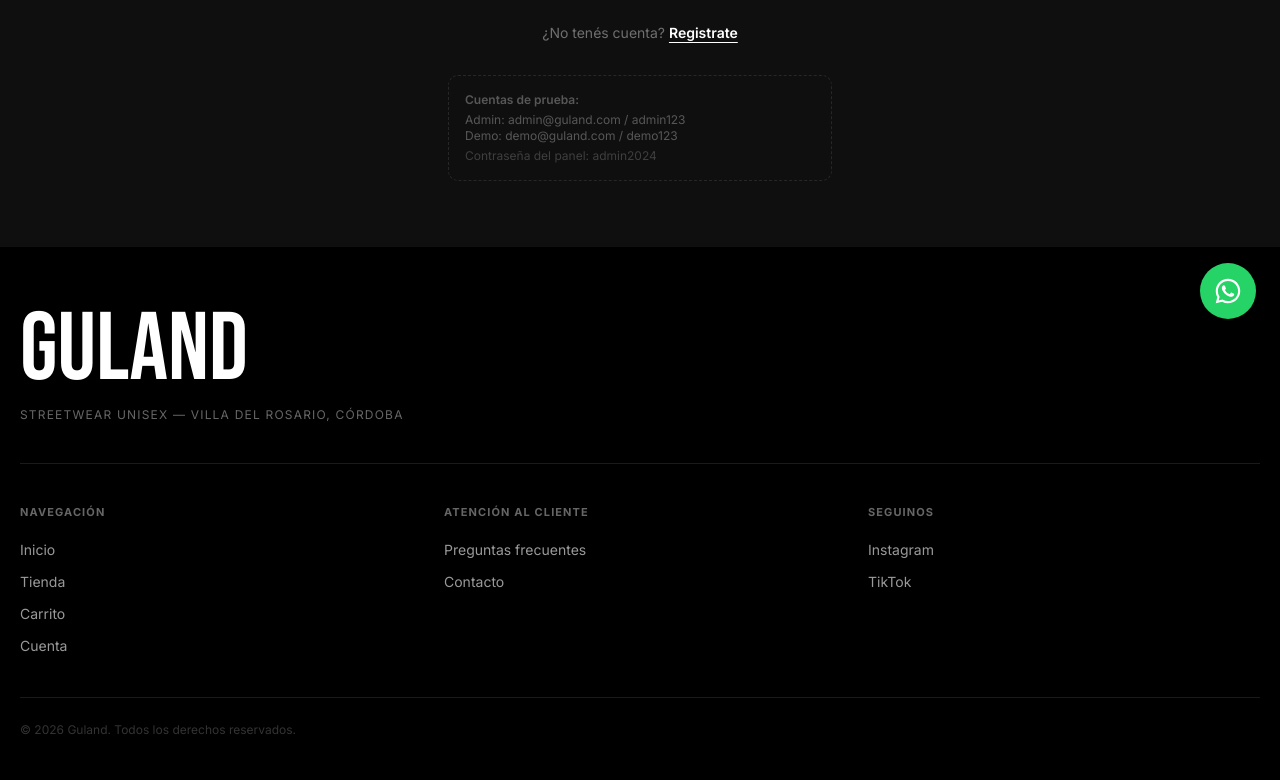
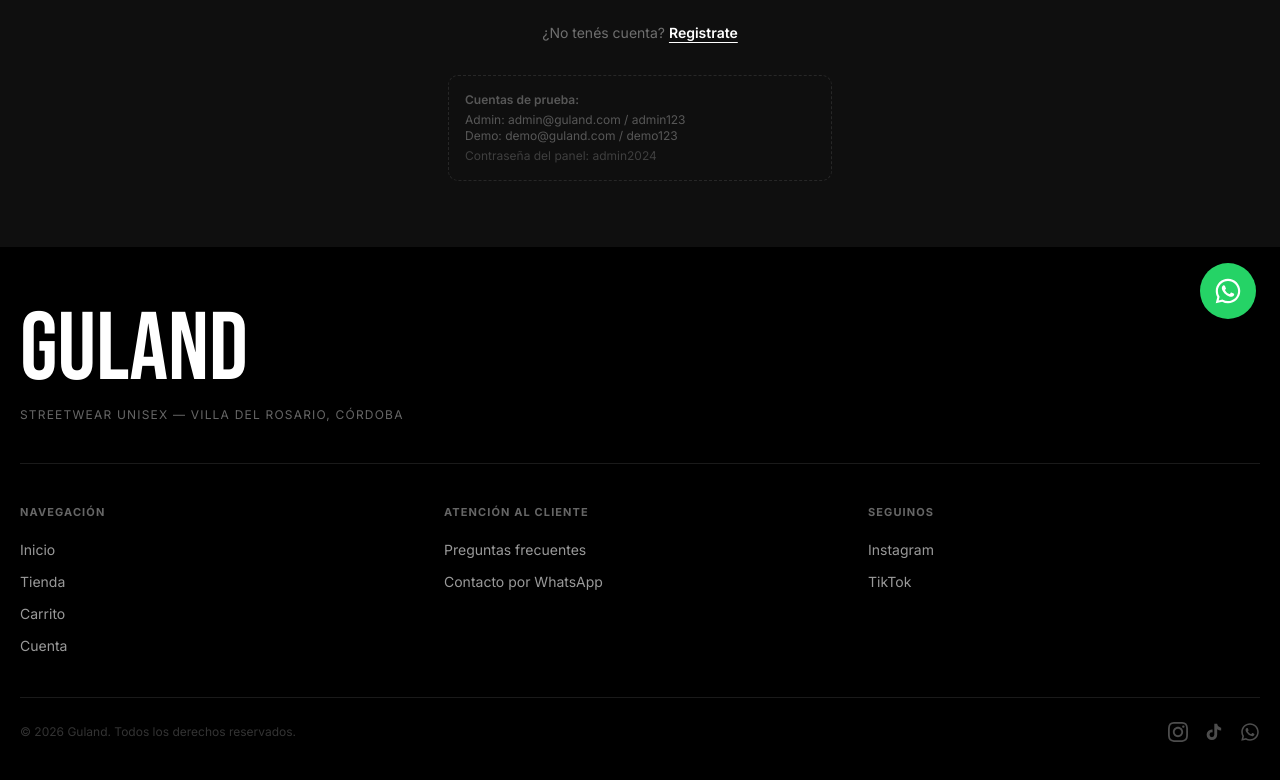
Before and after one commit to MatiasZampetti/Guland, a Next.js app: page /cuenta/login in a window 1280 px wide. Shown: the part 457-1237 px from the top of the page. Built offline with nearby package versions, Linux system fonts and the light colour scheme.

Commit message:
Add real contact info: WhatsApp, Instagram and TikTok links across site
Co-Authored-By: Claude Sonnet 4.6 <noreply@anthropic.com>

```diff
--- a/app/(store)/ayuda/page.tsx
+++ b/app/(store)/ayuda/page.tsx
@@ -55,7 +55,7 @@ export default function AyudaPage() {
       <div className="mt-16 border-t border-white/10 pt-10 text-center">
         <p className="text-sm text-white/40">¿No encontraste lo que buscabas?</p>
         <a
-          href="https://wa.me/5491100000000"
+          href="https://wa.me/5493573498196"
           target="_blank"
           rel="noopener noreferrer"
           className="mt-4 inline-flex items-center gap-3 rounded-full bg-white px-8 py-3 text-xs font-bold tracking-widest text-black transition-opacity hover:opacity-70"
--- a/app/(store)/product/[slug]/page.tsx
+++ b/app/(store)/product/[slug]/page.tsx
@@ -1,10 +1,11 @@
 'use client'
 
-import { use, useState } from 'react'
+import { use, useState, useEffect } from 'react'
 import { notFound } from 'next/navigation'
 import Link from 'next/link'
-import { products } from '@/lib/mock-data'
-import { Size } from '@/types'
+import { Loader2 } from 'lucide-react'
+import { dbToProduct, type DBProduct } from '@/lib/db-mapper'
+import { type Product, Size } from '@/types'
 import { ProductGallery } from '@/components/product/product-gallery'
 import { SizeSelector } from '@/components/product/size-selector'
 import { AddToCartButton } from '@/components/product/add-to-cart-button'
@@ -16,10 +17,29 @@ interface Props {
 
 export default function ProductPage({ params }: Props) {
   const { slug } = use(params)
-  const product = products.find((p) => p.slug === slug)
-  if (!product) notFound()
+  const [product, setProduct] = useState<Product | null>(null)
+  const [notFoundFlag, setNotFoundFlag] = useState(false)
+  const [selectedSize, setSelectedSize] = useState<Size | null>(null)
 
-  const [selectedSize, setSelectedSize] = useState<Size | null>(null)
+  useEffect(() => {
+    fetch(`/api/products?slug=${slug}`)
+      .then((r) => r.json())
+      .then((data: DBProduct[]) => {
+        if (!data?.length) { setNotFoundFlag(true); return }
+        setProduct(dbToProduct(data[0]))
+      })
+      .catch(() => setNotFoundFlag(true))
+  }, [slug])
+
+  if (notFoundFlag) notFound()
+
+  if (!product) {
+    return (
+      <div className="flex min-h-[60vh] items-center justify-center">
+        <Loader2 className="h-6 w-6 animate-spin text-white/40" />
+      </div>
+    )
+  }
 
   return (
     <div className="mx-auto max-w-7xl px-4 sm:px-5 py-8 sm:py-12">
@@ -65,7 +85,6 @@ export default function ProductPage({ params }: Props) {
             <p className="mb-2 text-xs font-bold tracking-widest text-white/40">DESCRIPCIÓN</p>
             <p className="text-sm leading-relaxed text-white/60">{product.description}</p>
           </div>
-
         </div>
       </div>
     </div>
--- a/components/cart/order-summary.tsx
+++ b/components/cart/order-summary.tsx
@@ -4,7 +4,7 @@ import { useCartStore } from '@/lib/store'
 import { Separator } from '@/components/ui/separator'
 import { Button } from '@/components/ui/button'
 
-const WHATSAPP_NUMBER = '5491100000000'
+const WHATSAPP_NUMBER = '5493573498196'
 
 export function OrderSummary() {
   const items = useCartStore((s) => s.items)
--- a/components/layout/footer.tsx
+++ b/components/layout/footer.tsx
@@ -54,12 +54,12 @@ export function Footer() {
               </li>
               <li>
                 <a
-                  href="https://wa.me/5491100000000"
+                  href="https://wa.me/5493573498196"
                   target="_blank"
                   rel="noopener noreferrer"
                   className="text-sm text-white/60 hover:text-white transition-colors"
                 >
-                  Contacto
+                  Contacto por WhatsApp
                 </a>
               </li>
             </ul>
@@ -68,21 +68,71 @@ export function Footer() {
           <div>
             <p className="mb-4 text-[11px] font-bold tracking-widest text-white/40">SEGUINOS</p>
             <ul className="space-y-2">
-              {['Instagram', 'TikTok'].map((s) => (
-                <li key={s}>
-                  <span className="cursor-pointer text-sm text-white/60 hover:text-white transition-colors">
-                    {s}
-                  </span>
-                </li>
-              ))}
+              <li>
+                <a
+                  href="https://www.instagram.com/guland.indumentaria/"
+                  target="_blank"
+                  rel="noopener noreferrer"
+                  className="text-sm text-white/60 hover:text-white transition-colors"
+                >
+                  Instagram
+                </a>
+              </li>
+              <li>
+                <a
+                  href="https://www.tiktok.com/@matigiuliani_"
+                  target="_blank"
+                  rel="noopener noreferrer"
+                  className="text-sm text-white/60 hover:text-white transition-colors"
+                >
+                  TikTok
+                </a>
+              </li>
             </ul>
           </div>
 
         </div>
 
-        <p className="mt-10 border-t border-white/10 pt-6 text-xs text-white/20">
-          © {new Date().getFullYear()} Guland. Todos los derechos reservados.
-        </p>
+        <div className="mt-10 border-t border-white/10 pt-6 flex flex-col sm:flex-row sm:items-center sm:justify-between gap-4">
+          <p className="text-xs text-white/20">
+            © {new Date().getFullYear()} Guland. Todos los derechos reservados.
+          </p>
+          <div className="flex items-center gap-4">
+            <a
+              href="https://www.instagram.com/guland.indumentaria/"
+              target="_blank"
+              rel="noopener noreferrer"
+              aria-label="Instagram"
+              className="text-white/30 hover:text-white transition-colors"
+            >
+              <svg className="h-5 w-5" fill="currentColor" viewBox="0 0 24 24">
+                <path d="M12 2.163c3.204 0 3.584.012 4.85.07 3.252.148 4.771 1.691 4.919 4.919.058 1.265.069 1.645.069 4.849 0 3.205-.012 3.584-.069 4.849-.149 3.225-1.664 4.771-4.919 4.919-1.266.058-1.644.07-4.85.07-3.204 0-3.584-.012-4.849-.07-3.26-.149-4.771-1.699-4.919-4.92-.058-1.265-.07-1.644-.07-4.849 0-3.204.013-3.583.07-4.849.149-3.227 1.664-4.771 4.919-4.919 1.266-.057 1.645-.069 4.849-.069zm0-2.163c-3.259 0-3.667.014-4.947.072-4.358.2-6.78 2.618-6.98 6.98-.059 1.281-.073 1.689-.073 4.948 0 3.259.014 3.668.072 4.948.2 4.358 2.618 6.78 6.98 6.98 1.281.058 1.689.072 4.948.072 3.259 0 3.668-.014 4.948-.072 4.354-.2 6.782-2.618 6.979-6.98.059-1.28.073-1.689.073-4.948 0-3.259-.014-3.667-.072-4.947-.196-4.354-2.617-6.78-6.979-6.98-1.281-.059-1.69-.073-4.949-.073zm0 5.838c-3.403 0-6.162 2.759-6.162 6.162s2.759 6.163 6.162 6.163 6.162-2.759 6.162-6.163c0-3.403-2.759-6.162-6.162-6.162zm0 10.162c-2.209 0-4-1.79-4-4 0-2.209 1.791-4 4-4s4 1.791 4 4c0 2.21-1.791 4-4 4zm6.406-11.845c-.796 0-1.441.645-1.441 1.44s.645 1.44 1.441 1.44c.795 0 1.439-.645 1.439-1.44s-.644-1.44-1.439-1.44z"/>
+              </svg>
+            </a>
+            <a
+              href="https://www.tiktok.com/@matigiuliani_"
+              target="_blank"
+              rel="noopener noreferrer"
+              aria-label="TikTok"
+              className="text-white/30 hover:text-white transition-colors"
+            >
+              <svg className="h-5 w-5" fill="currentColor" viewBox="0 0 24 24">
+                <path d="M19.59 6.69a4.83 4.83 0 0 1-3.77-4.25V2h-3.45v13.67a2.89 2.89 0 0 1-2.88 2.5 2.89 2.89 0 0 1-2.89-2.89 2.89 2.89 0 0 1 2.89-2.89c.28 0 .54.04.79.1V9.01a6.33 6.33 0 0 0-.79-.05 6.34 6.34 0 0 0-6.34 6.34 6.34 6.34 0 0 0 6.34 6.34 6.34 6.34 0 0 0 6.33-6.34V8.69a8.18 8.18 0 0 0 4.78 1.52V6.76a4.85 4.85 0 0 1-1.01-.07z"/>
+              </svg>
+            </a>
+            <a
+              href="https://wa.me/5493573498196"
+              target="_blank"
+              rel="noopener noreferrer"
+              aria-label="WhatsApp"
+              className="text-white/30 hover:text-white transition-colors"
+            >
+              <svg className="h-5 w-5" fill="currentColor" viewBox="0 0 32 32">
+                <path d="M16.004 2C8.28 2 2 8.28 2 16.004c0 2.478.65 4.835 1.785 6.885L2 30l7.32-1.752A13.93 13.93 0 0 0 16.004 30C23.72 30 30 23.72 30 16.004 30 8.28 23.72 2 16.004 2zm0 25.54a11.57 11.57 0 0 1-5.9-1.61l-.423-.252-4.346 1.04 1.073-4.23-.276-.435A11.53 11.53 0 0 1 4.46 16.004c0-6.373 5.17-11.544 11.544-11.544 6.373 0 11.544 5.17 11.544 11.544 0 6.373-5.17 11.536-11.544 11.536zm6.327-8.647c-.347-.174-2.054-1.013-2.373-1.13-.32-.115-.552-.174-.784.174-.232.347-.9 1.13-1.103 1.362-.202.232-.405.26-.752.087-.347-.174-1.464-.54-2.788-1.72-1.03-.917-1.725-2.05-1.927-2.397-.202-.347-.022-.535.152-.708.156-.155.347-.405.52-.608.174-.202.232-.347.347-.578.116-.232.058-.435-.029-.608-.087-.174-.784-1.89-1.074-2.587-.283-.68-.57-.587-.784-.597l-.667-.012c-.232 0-.608.087-.927.435-.32.347-1.217 1.188-1.217 2.898s1.246 3.362 1.42 3.594c.173.232 2.453 3.746 5.943 5.252.83.358 1.48.572 1.986.732.834.265 1.594.228 2.194.138.669-.1 2.054-.84 2.345-1.652.29-.812.29-1.507.203-1.652-.086-.144-.318-.23-.666-.405z"/>
+              </svg>
+            </a>
+          </div>
+        </div>
       </div>
     </footer>
   )
--- a/components/layout/whatsapp-button.tsx
+++ b/components/layout/whatsapp-button.tsx
@@ -1,7 +1,7 @@
 export function WhatsAppButton() {
   return (
     <a
-      href="https://wa.me/5491100000000"
+      href="https://wa.me/5493573498196"
       target="_blank"
       rel="noopener noreferrer"
       aria-label="Contactar por WhatsApp"
```
